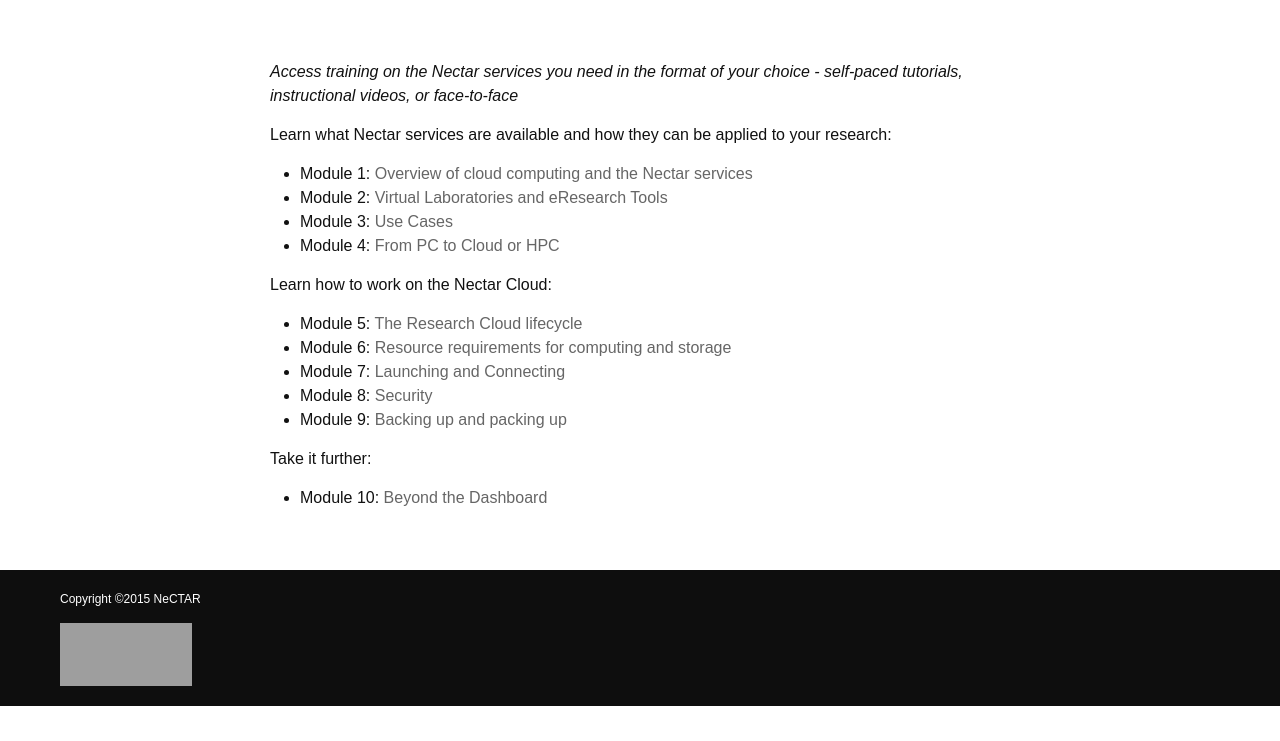
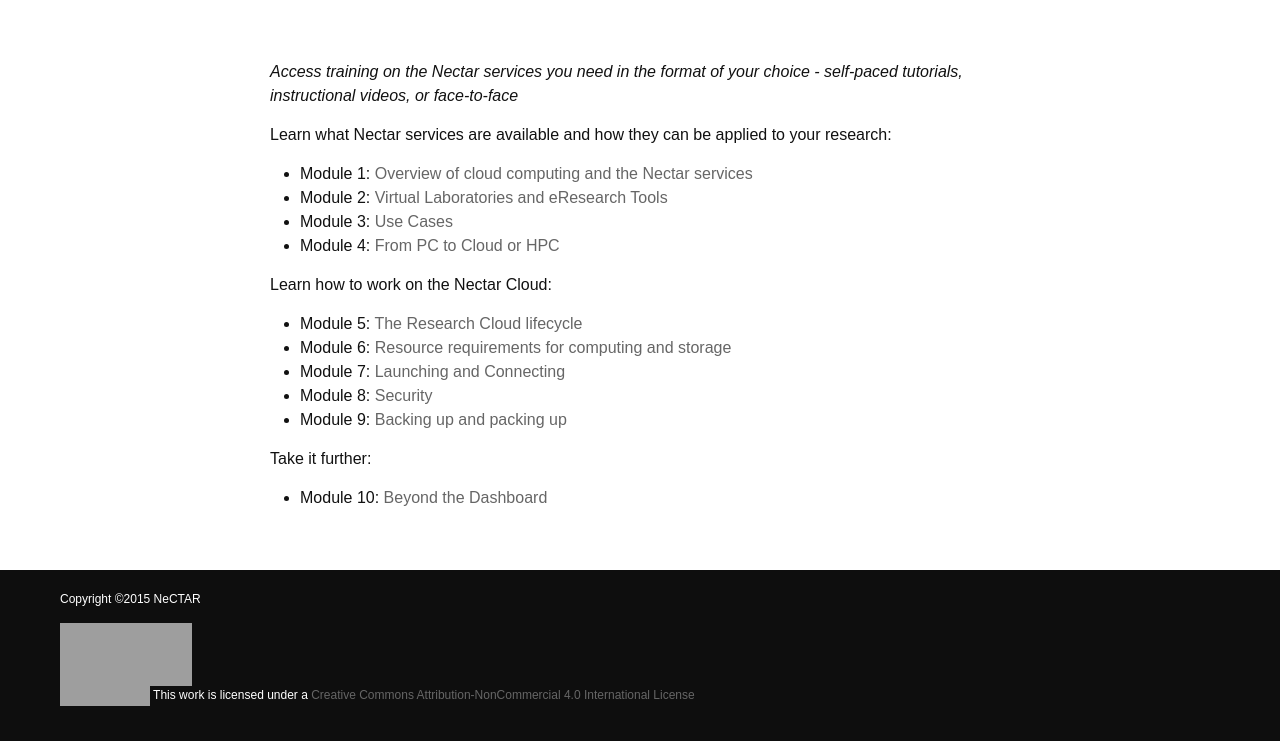
Before and after one commit to NeCTAR-RC/nectar-training, a Jekyll site: the page built from index.markdown, in a window 1280 px wide. Shown: the part 223-964 px from the top of the page. Built offline with Jekyll 4.4.1, drawn with Linux system fonts in a browser that asks for light colours; before the commit the page ends 929 px from its top, so only the background shows below that; grey boxes are pictures that could not be loaded.

Commit message:
Add CC-ANC license to footer
Change-Id: I0159c488d77ca0f53d03a5d86fe445237e7d8bff

```diff
--- a/_includes/footer.html
+++ b/_includes/footer.html
@@ -1,4 +1,6 @@
 <div style="background-color: #0E0E0E; padding: 20px 20px 20px 60px; color: white; font-size: 12px">
   <p>Copyright &copy;2015 NeCTAR</p>
   <img src="{{site.baseurl}}/images/NCRIS_PROVIDER_rev.png" alt="NCRIS_PROVIDER_rev" width="132" height="63" />
+  <p><img alt="Creative Commons License" style="border-width:0" src="https://i.creativecommons.org/l/by-nc/4.0/88x31.png">
+  This work is licensed under a <a rel="license" href="http://creativecommons.org/licenses/by-nc/4.0/">Creative Commons Attribution-NonCommercial 4.0 International License</a></p>
 </div>
```
